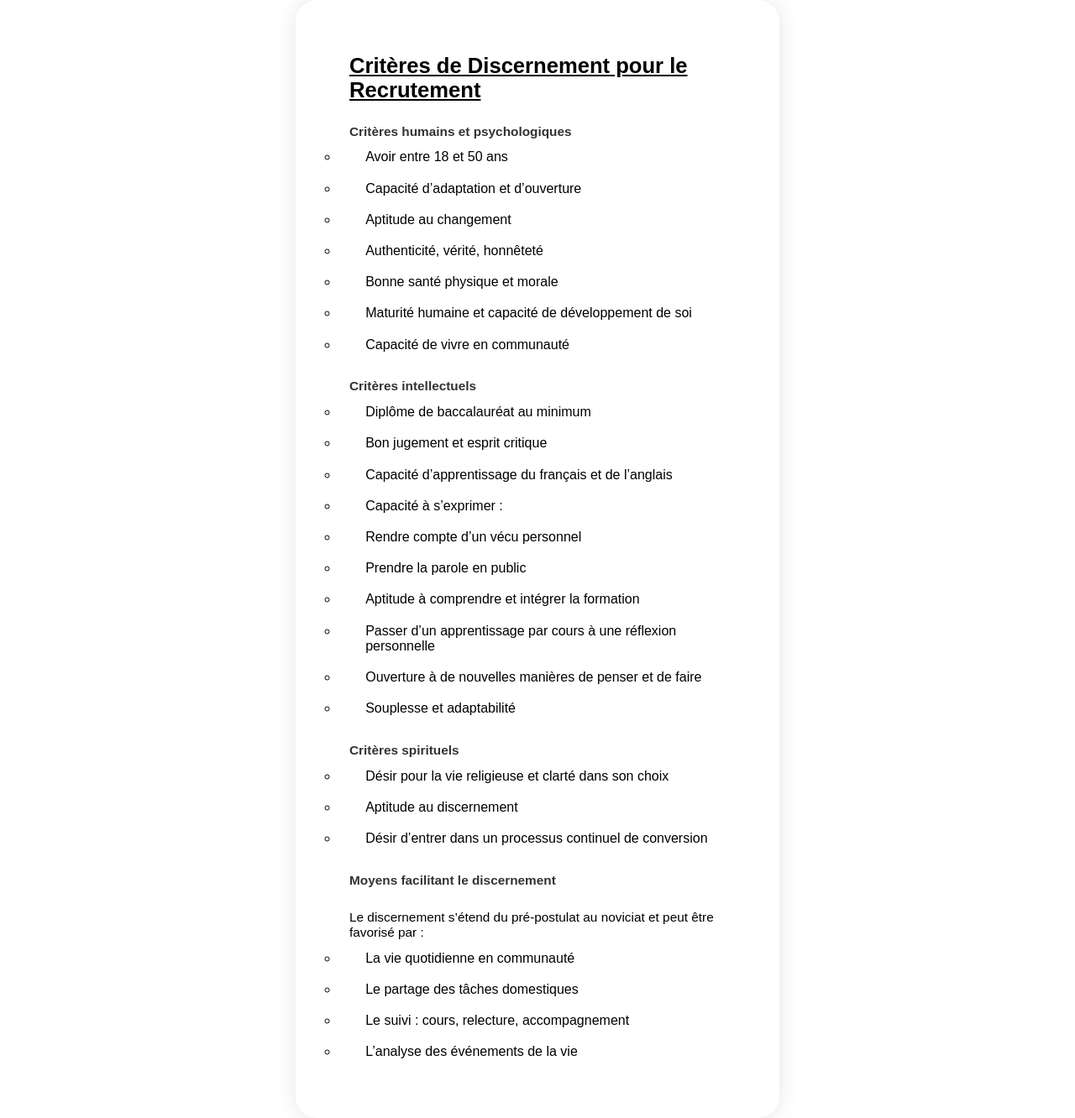
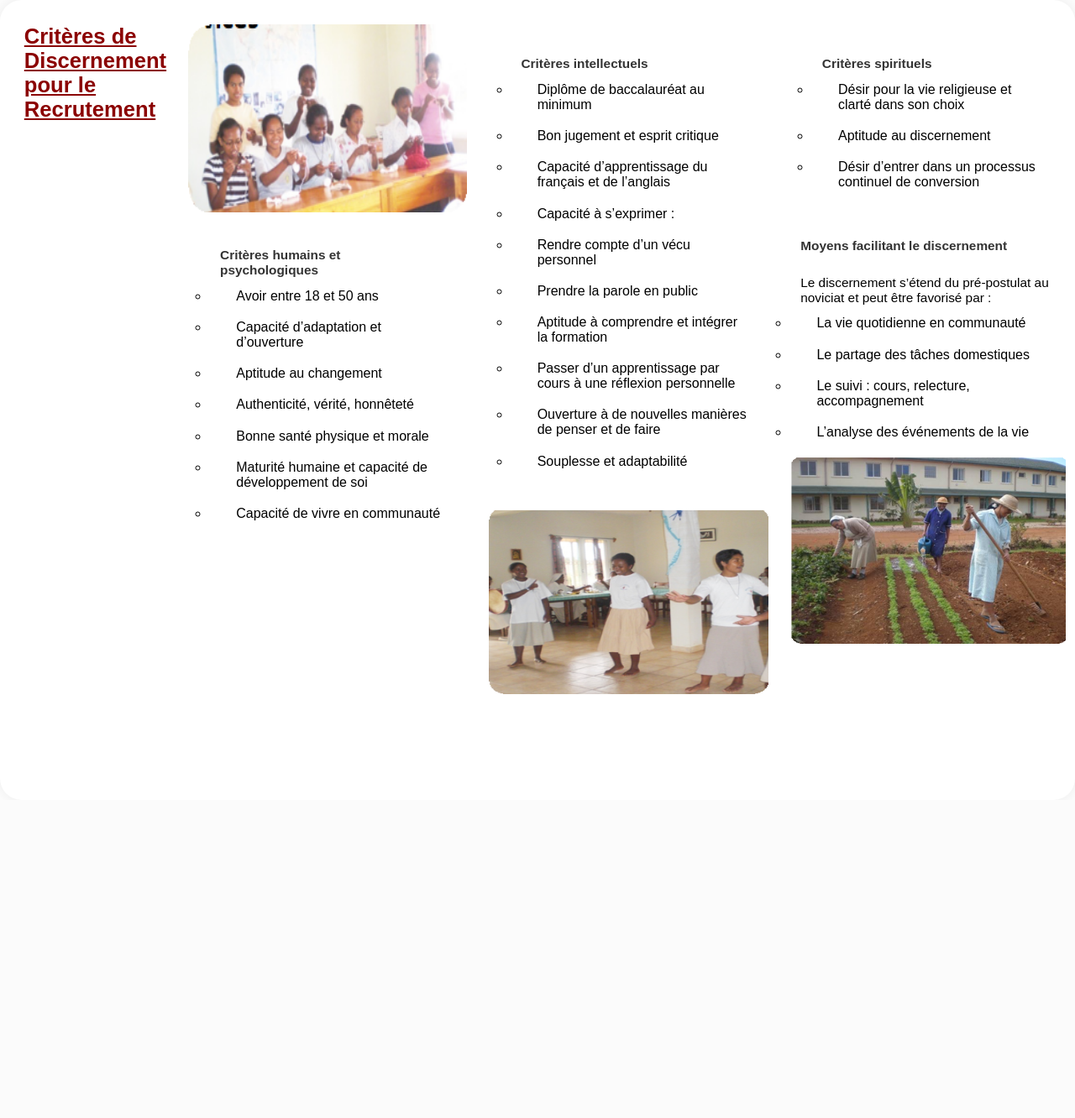
Before and after one commit to AdelineRah/SSCJMada, a PHP site: the page made by Critère.html in a window 1280 px wide. Shown: the whole page at 84% size. After the commit the page ends 827 px from the top, so only its background shows below. Run offline with PHP 8.4, Linux system fonts and the light colour scheme.

Commit message:
page d'accueil, étapes de formation, critère

```diff
--- a/CSS/Etapes.css
+++ b/CSS/Etapes.css
@@ -88,7 +88,7 @@ p {
       font-size: 2.5vw;
       margin-top: 2vw;
       text-decoration: dotted;
-      padding: 5vw;
+      padding: 4vw;
   }
   #Etapes .box-c{
       width:100%;
@@ -101,7 +101,7 @@ p {
 
   #Etapes .box-c .c{
       background: rgba(255, 255, 255, 0.674);
-      margin-top: 5vw;
+      margin-top: 4vw;
       /* height: 100%; */
       width: 50%;
   }
@@ -124,7 +124,7 @@ p {
   }
   .box-c p{
   text-align: justify;
-  padding: 2vw;
+  padding: 1vw;
   }
 
 
--- a/CSS/critère.css
+++ b/CSS/critère.css
@@ -5,20 +5,36 @@
 }
 .container {
     font-family: Arial, sans-serif;
-    max-width: 45%;
+    width:100%;
     margin: auto;
     background: white;
-    padding: 4vw;
+    padding: 2dvb;
     border-radius: 2vw;
     box-shadow: 0vw 0vw 2vw rgba(0, 0, 0, 0.1);
-    l
+    justify-content: space-evenly;
+    display: flex;
 }
 
 h1 {
     font-size: 2vw;
     padding: 1vw;
     text-decoration: underline;
+    color: #8B0000;
+    /* text-align: center; */
 }
+.box {
+   width: 30%;
+   padding: 1vw;
+
+}
+.T{
+  padding: 2vw;
+}
+img{
+    width: 26vw;
+    height: 25%;
+}
+
  h2 {
     color: #333;
     font-size: 1.2vw;
--- a/CSS/prés.détaillée.css
+++ b/CSS/prés.détaillée.css
@@ -12,7 +12,9 @@
     padding: 1vw;
  }
 .box img{
-    width: 38vw;
+    width: 30vw;
+    height: 20vw;
+    margin-top: 20vw;
     box-shadow: inset;
     border-radius: 1vw;
 
--- a/CSS/style.css
+++ b/CSS/style.css
@@ -75,12 +75,12 @@ margin: 1.2vw ;
 
 
 .slider {
-    padding:5vw 6vw;
+    padding:2vw 4vw;
     background: wheat;
 }
 
 .slides img {
-height: 35vw;
+height: 30vw;
 object-fit: cover;
 border-radius: 1vw;
 }
@@ -91,7 +91,7 @@ border-radius: 1vw;
     /* object-position: 0 -2vw; */
 }
 .slides img:nth-child(3){
-    object-position: 0 -14vw;
+    /* object-position: 0 -14vw; */
 }
 .slides img:nth-child(4){
     object-position: 0 1vw;
--- a/Critère.html
+++ b/Critère.html
@@ -7,9 +7,11 @@
     <title>Document</title>
 </head>
 <body>
-        <div class="container">
+        <section class="container">
             <h1>Critères de Discernement pour le Recrutement</h1>
-            <div>
+            <div class="box">
+                <img src="images/Capture 2.png" alt="">
+                <div class="T">
                     <h2>Critères humains et psychologiques</h2>
                     <ul>
                         <li>Avoir entre 18 et 50 ans</li>
@@ -21,7 +23,9 @@
                         <li>Capacité de vivre en communauté</li>
                     </ul>
                 </div>
-            <div>
+            </div>
+            <div class="box">
+                    <div class="T">
                         <h2>Critères intellectuels</h2>
                         <ul>
                             <li>Diplôme de baccalauréat au minimum</li>
@@ -42,7 +46,10 @@
                             </ul>
                         </ul>
                     </div>
-            <div>
+                    <img src="Images/Capture critère.png" alt="">
+            </div>
+            <div class="box">
+                <div class="T">
                     <h2>Critères spirituels</h2>
                     <ul>
                         <li>Désir pour la vie religieuse et clarté dans son choix</li>
@@ -60,6 +67,8 @@
                         <li>L’analyse des événements de la vie</li>
                     </ul>
                 </div>
+                <img src="Images/Capturer 3.png" alt="">
             </div>
+        </section>
     </body>
     </html>
--- a/Etapes de formation.html
+++ b/Etapes de formation.html
@@ -56,6 +56,12 @@
                 <h4>Professe perpetuelle</h4>
                 <h4>jubilaire</h4>
                 <hr>
+                <p>
+                    Nous rendons grâce à Dieu avec Sœurs <b>Julienne RASOLONIRINA</b>,
+                    <b>Marie Lucie RAVAOARISOA</b> et <b>Jeannette RASOARIMALALA</b>,
+                    qui célèbrent leur jubilé de 25 ans de vie religieuse le 30 aoùt 2024 à Antsirabe à la chapelle de la Maison Régionale. Leur chemin se poursuit entre les mains de Dieu,
+                    dans la fidélité à la mission qui leur est confiée.
+                </p>
                 <blockquote>
                     “Par la profession perpétuelle, la sœur se donne sans réserve à Dieu qui, ratifie son alliance en la consacrant à Lui définitivement.
                     Entre la sœur et l’Institut se nouent pour toujours des liens d’engagement réciproque au service du Seigneur et de l’Église, selon le charisme la spiritualité et la mission des Sœurs du Sacré-Cœur de Jésus.”
--- a/js/index.js
+++ b/js/index.js
@@ -6,7 +6,7 @@ $('.slides').slick({
     slidesToScroll: 1,
     arrows: true,
     infinite: true,
-    dots:false,
+    dots:true,
     responsive: [
           {
             breakpoint: 900,
--- a/présentation détaillée.html
+++ b/présentation détaillée.html
@@ -8,7 +8,8 @@
 </head>
 <body>
 <section>
-        <div class="box"> <img src="images/Sacré-Coeur.jpg" alt="">
+    <div class="box">
+            <!-- <img src="images/Sacré-Coeur.jpg" alt="">  -->
         <div class="container">
                 <h1>Présentation de la Congrégation</h1>
                 <p>
@@ -24,12 +25,13 @@
                         Notre Congrégation s'est enrichie au fil du temps avec l’intégration de deux autres Congrégations : <spam>Les Filles de Sainte Marie de Gacé (Orne)</span> en 1970 et la <span>Fraternité Notre Dame, Congrégation de Rennes</span>, en 1990. Depuis 1989, nous invitons également les chrétiens à partager le charisme d’Angélique Le Sourd, en les intégrant à nos missions et en les encourageant à vivre le charisme et la spiritualité du <span>Sacré-Cœur de Jésus</span>.
                         </p>
                         <p>
-            Aujourd'hui, nous comptons <span>331 membres</span> au 31 décembre 2024, répartis dans sept pays : <em>France, Canada, États-Unis, Grande-Bretagne, Papouasie-Nouvelle-Guinée, Cameroun et Madagascar</em>.
+                            Aujourd'hui, nous comptons <span>331 membres</span> au 31 décembre 2024, répartis dans sept pays : <em>France, Canada, États-Unis, Grande-Bretagne, Papouasie-Nouvelle-Guinée, Cameroun et Madagascar (Nos pays d'insertion)</em>.
                         </p>
                         <p>
                             À Madagascar, comme ailleurs, elles partagent le même charisme, la même spiritualité et la même mission. Seul le lieu est différent. Depuis l'arrivée de nos pionnières en 1961 jusqu'à aujourd'hui, nous allons explorer la spécificité des Sœurs du Sacré-Cœur de Jésus à Madagascar.
                         </p>
             </div>
+                    <img src="images/insertion.png" alt="">
 </section>
 </body>
 </html>
```
Also changed, not shown: Historique.html (added, +11 -0 lines), images/Capture 2.png (added), images/Capture au dispensaire.png (added), images/Capture critère.png (added), images/Capturer 1re promotion.png (added), images/Capturer 3.png (added), images/Capturer 5 générations.png (added), images/Capturer 50 ans.png (added), images/WPS Photo(1).png (added), images/insertion.png (added), images/pionnières.png (added). Lines whose indentation alone changed are shown as unchanged.
